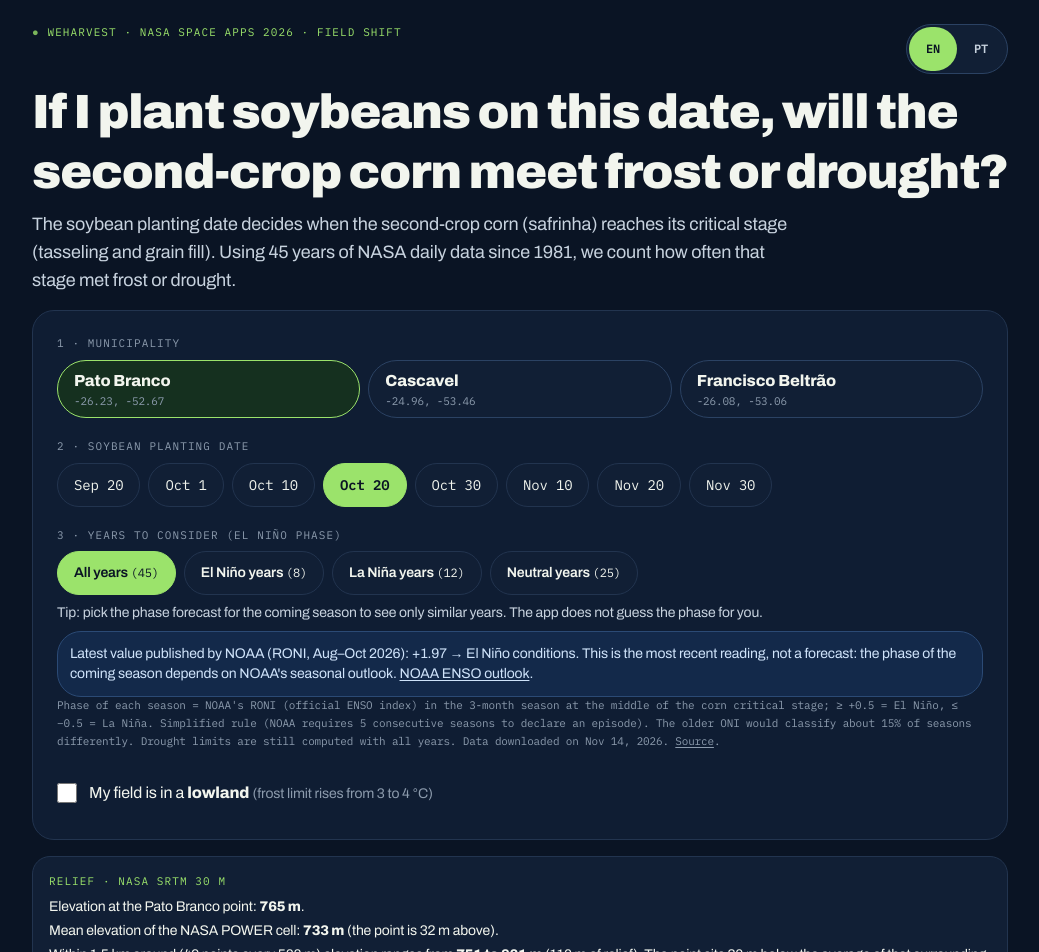
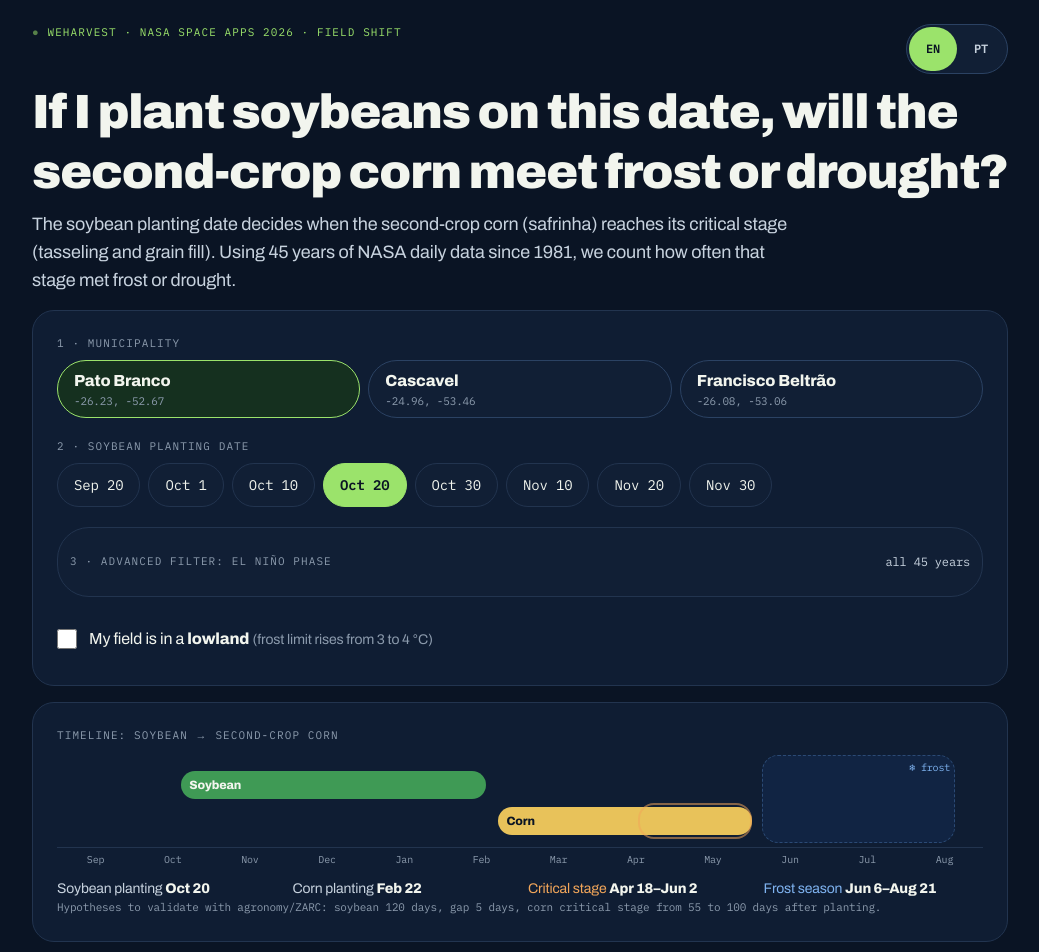
Before and after one commit to HelenaCarrano/houston_we_have_a_harvest, a Next.js app: page / in a window 1280 px wide. Shown: the top 952 px of the page, without its empty margins (120-1159 px from the left). Built offline with nearby package versions, Linux system fonts and the light colour scheme; no server answers.

Commit message:
feat: tela principal mais simples, com extras recolhidos em 'Mais evidências'

```diff
--- a/src/components/gt/GroundTruthApp.tsx
+++ b/src/components/gt/GroundTruthApp.tsx
@@ -53,6 +53,23 @@ const pct = (mmdd: string) => `${(diaNoEixo(mmdd) / EIXO) * 100}%`;
 const larg = (a: string, b: string) => `${(Math.max(diaNoEixo(b) - diaNoEixo(a), 1) / EIXO) * 100}%`;
 
 // ---------- componentes ----------
+
+/** Bloco recolhido: o conteúdo só é montado (e a previsão só é buscada) depois de aberto. */
+function MaisEvidencias({ titulo, itens, children }: { titulo: string; itens: string; children: React.ReactNode }) {
+  const [aberto, setAberto] = useState(false);
+  return (
+    <details
+      className="rounded-[22px] border border-gt-line bg-gt-card"
+      onToggle={(e) => setAberto(e.currentTarget.open)}
+    >
+      <summary className="flex min-h-11 cursor-pointer list-none [&::-webkit-details-marker]:hidden flex-col gap-1 p-4 sm:p-6">
+        <span className="text-xl font-black">+ {titulo}</span>
+        <span className="font-mono text-[11px] text-gt-faint">{itens}</span>
+      </summary>
+      {aberto && <div className="flex flex-col gap-4 px-2 pb-2 sm:px-3 sm:pb-3">{children}</div>}
+    </details>
+  );
+}
 
 function Rotulo({ children, className = "" }: { children: React.ReactNode; className?: string }) {
   return (
@@ -711,8 +728,15 @@ export function GroundTruthApp({ data }: { data: ViewData }) {
             </div>
           </div>
 
-          <div>
-            <Rotulo>3 · {t("Anos a considerar (fase do El Niño)", "Years to consider (El Niño phase)")}</Rotulo>
+          <details className="group rounded-2xl border border-gt-line bg-gt-card2 p-3" open={fase !== "todos" ? true : undefined}>
+            <summary className="flex min-h-11 cursor-pointer list-none [&::-webkit-details-marker]:hidden flex-wrap items-center justify-between gap-2">
+              <Rotulo>3 · {t("Filtro avançado: fase do El Niño", "Advanced filter: El Niño phase")}</Rotulo>
+              <span className="font-mono text-xs text-gt-muted">
+                {fase === "todos"
+                  ? t(`todos os ${d.geada.totalAnos} anos`, `all ${d.geada.totalAnos} years`)
+                  : t(`filtro ativo: ${nomeFase(fase)} (${anosDaFase.length})`, `filter on: ${nomeFase(fase)} (${anosDaFase.length})`)}
+              </span>
+            </summary>
             <div
               className="mt-2 flex flex-wrap gap-2"
               role="radiogroup"
@@ -788,7 +812,7 @@ export function GroundTruthApp({ data }: { data: ViewData }) {
               </a>
               .
             </Fonte>
-          </div>
+          </details>
 
           <label className="flex min-h-11 cursor-pointer items-center gap-3">
             <input
@@ -810,8 +834,6 @@ export function GroundTruthApp({ data }: { data: ViewData }) {
           </label>
         </Card>
 
-        <BlocoRelevo local={local} baixada={baixada} />
-
         <Card>
           <Rotulo>{t("Linha do tempo soja → milho safrinha", "Timeline: soybean → second-crop corn")}</Rotulo>
           <div className="mt-3">
@@ -819,8 +841,8 @@ export function GroundTruthApp({ data }: { data: ViewData }) {
           </div>
           <Fonte>
             {t(
-              `Hipóteses a validar com agronomia/ZARC: soja ${p.cicloSoja} dias, intervalo ${p.intervalo} dias, fase crítica do milho de ${p.faseCriticaInicio} a ${p.faseCriticaFim} dias após o plantio. Época de geada: mediana do primeiro e do último dia com mínima ≤ ${p.limiteGeadaC} °C, 1981–2025.`,
-              `Hypotheses to validate with agronomy/ZARC: soybean ${p.cicloSoja} days, gap ${p.intervalo} days, corn critical stage from ${p.faseCriticaInicio} to ${p.faseCriticaFim} days after planting. Frost season: median of the first and last day with minimum ≤ ${p.limiteGeadaC} °C, 1981–2025.`,
+              `Hipóteses a validar com agronomia/ZARC: soja ${p.cicloSoja} dias, intervalo ${p.intervalo} dias, fase crítica do milho de ${p.faseCriticaInicio} a ${p.faseCriticaFim} dias após o plantio.`,
+              `Hypotheses to validate with agronomy/ZARC: soybean ${p.cicloSoja} days, gap ${p.intervalo} days, corn critical stage from ${p.faseCriticaInicio} to ${p.faseCriticaFim} days after planting.`,
             )}
           </Fonte>
         </Card>
@@ -876,6 +898,18 @@ export function GroundTruthApp({ data }: { data: ViewData }) {
           )}
         </Card>
 
+        <Rotacoes d={dEf} nomeLocal={local.nome} baixada={baixada} filtroRotulo={filtroTexto} />
+
+        <Prova2026 local={local} d={d} limite={p.limiteGeadaC} />
+
+        <MaisEvidencias
+          titulo={t("Mais evidências", "More evidence")}
+          itens={t(
+            "relevo do terreno (SRTM) · previsão de 16 dias · campo descoberto ao longo do ano",
+            "terrain relief (SRTM) · 16-day forecast · bare field through the year",
+          )}
+        >
+          <BlocoRelevo local={local} baixada={baixada} />
           <Previsao
             key={local.id}
             nome={local.nome}
@@ -885,12 +919,8 @@ export function GroundTruthApp({ data }: { data: ViewData }) {
             limiteGeadaC={p.limiteGeadaC}
             ajusteBaixadaC={p.ajusteBaixadaC}
           />
-
           <CampoDescoberto d={d} nomeLocal={local.nome} params={p} />
-
-        <Rotacoes d={dEf} nomeLocal={local.nome} baixada={baixada} filtroRotulo={filtroTexto} />
-
-        <Prova2026 local={local} d={d} limite={p.limiteGeadaC} />
+        </MaisEvidencias>
 
         <footer className="flex flex-col gap-2 border-t border-gt-line pt-5">
           <Rotulo>{t("Fontes e limitações", "Sources and limitations")}</Rotulo>
```
Lines whose indentation alone changed are shown as unchanged.
